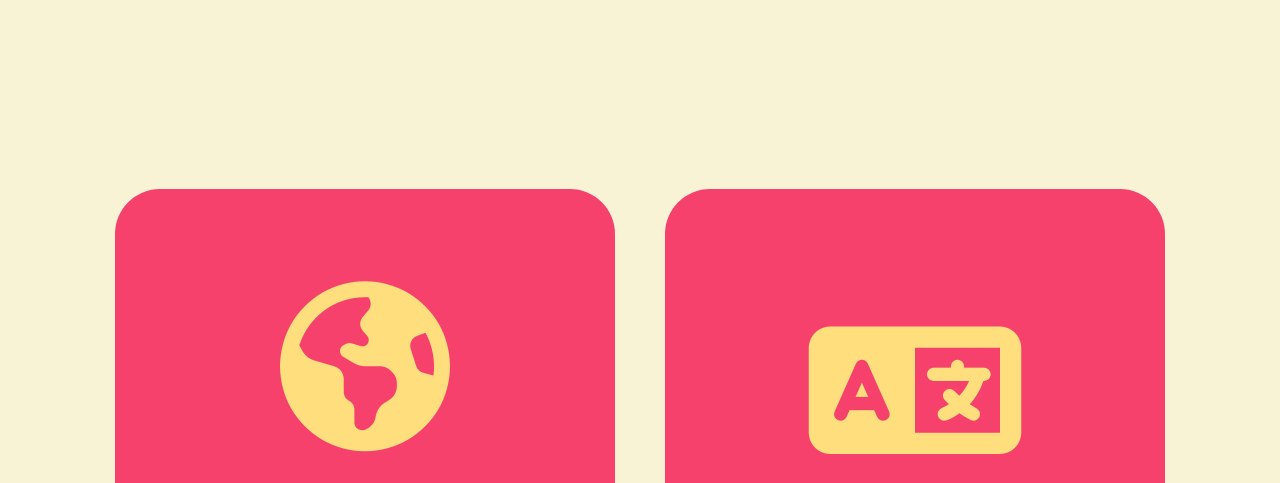
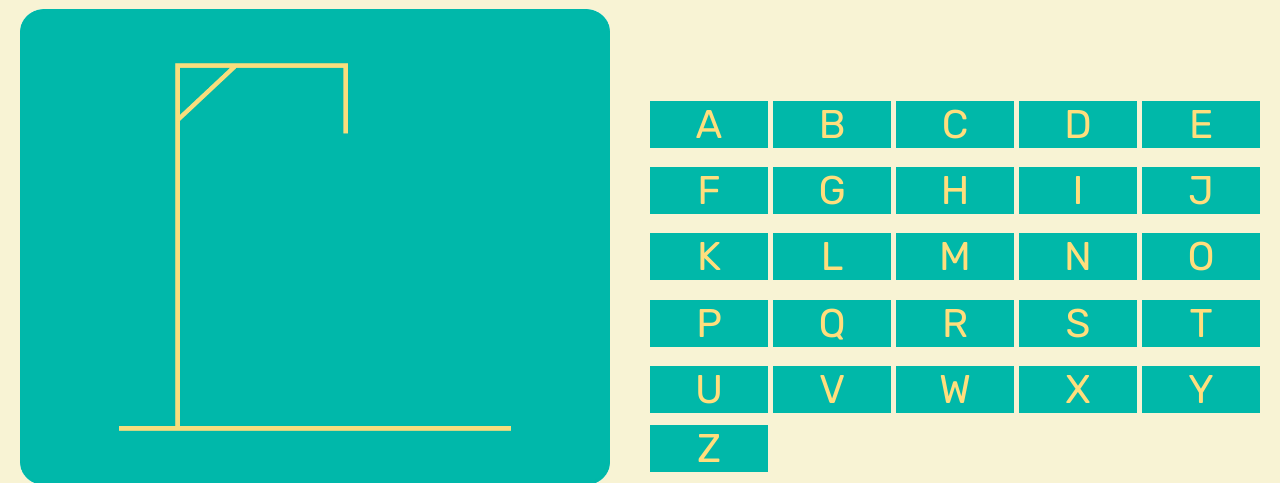
Before and after one commit to HarryTB2112/syntax-squad, a plain HTML site: page client/index.html in a window 1280 px wide. Shown: the part 161-644 px from the top of the page. Drawn offline with Linux system fonts and the light colour scheme.

Commit message:
added icon

```diff
--- a/client/index.html
+++ b/client/index.html
@@ -5,6 +5,7 @@
     <meta name="viewport" content="width=device-width, initial-scale=1.0" />
     <script src="index.js" defer></script>
     <link rel="stylesheet" href="styles.css" />
+    <link rel="shortcut icon" href="./images/brain.ico" />
     <script
       src="https://kit.fontawesome.com/e0f29e24ce.js"
       crossorigin="anonymous"
@@ -47,7 +48,7 @@
       />
     </nav>
 
-    <section id="games" class="grid">
+    <section id="games" class="grid hidden">
       <div id="rcorners1" class="game">
         <i class="fa-solid fa-earth-americas"></i>
         <p>Hangman - Countries and Capitals</p>
@@ -66,7 +67,7 @@
       </div>
     </section>
 
-    <section id="hangman-game" class="hangman hidden">
+    <section id="hangman-game" class="hangman">
       <div class="top-section">
         <img
           id="hangman-image"
--- a/client/styles.css
+++ b/client/styles.css
@@ -192,7 +192,7 @@ nav {
   position: absolute;
   grid-template-columns: repeat(1, 50px);
   grid-template-rows: repeat(2, 50px);
-  top: 60%;
+  /*top: 60%;*/
   left: 30%;
   justify-content: center;
   align-items: center;
```
Also changed, not shown: client/images/brain.ico (added).
